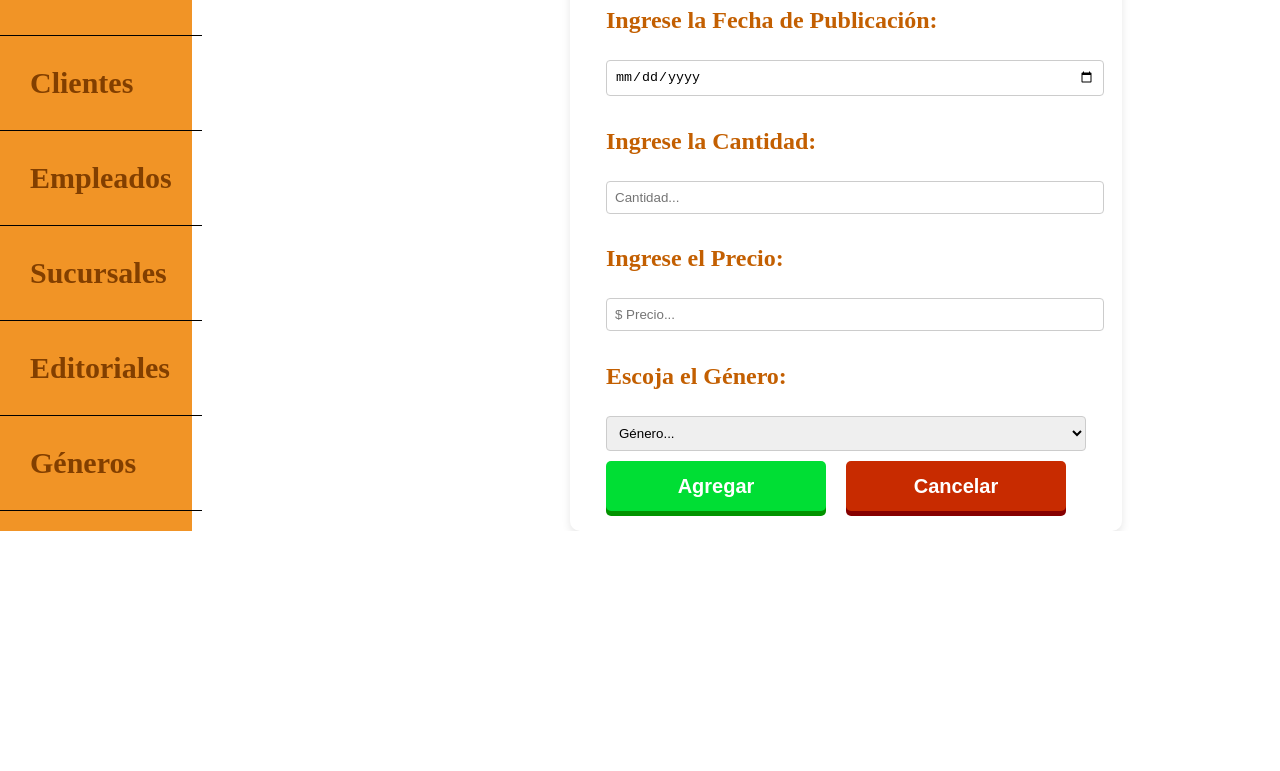
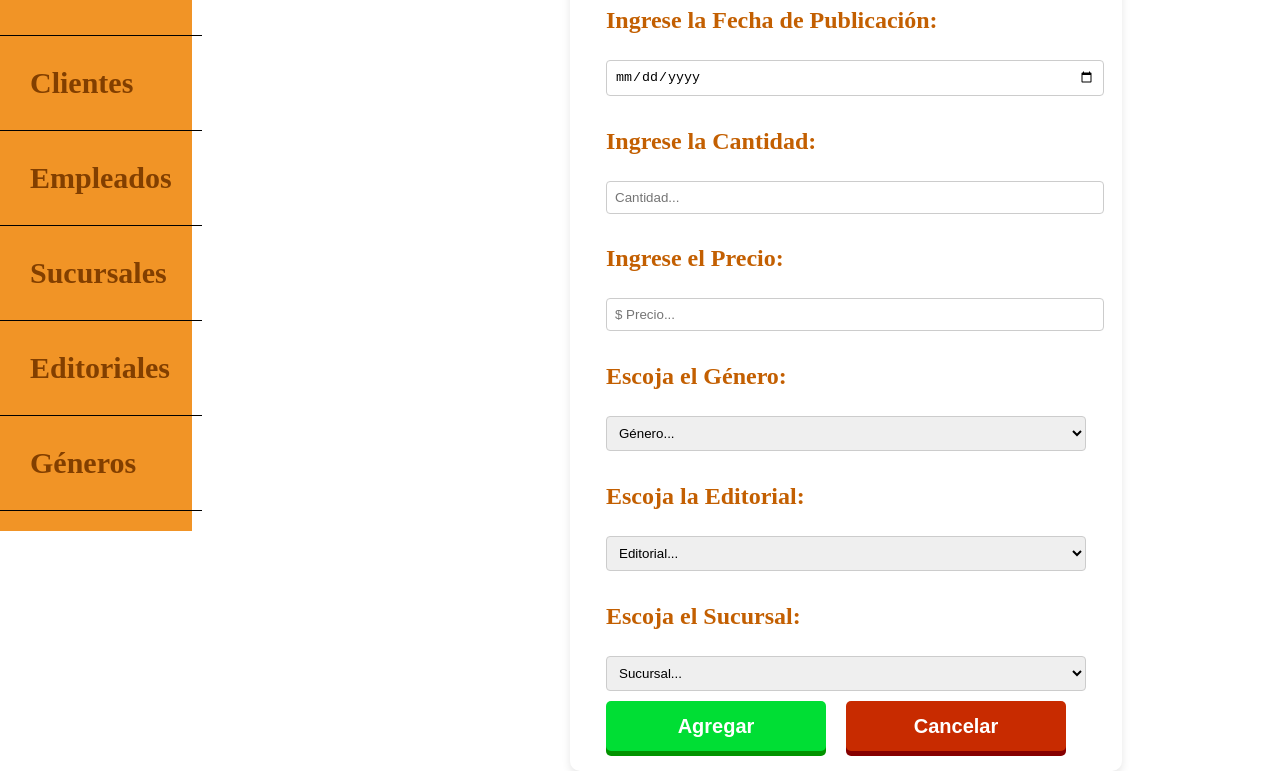
Before and after one commit to cuboalcub/front-Quijote, an Angular app: page /altaLibros in a window 1280 px wide. Shown: the part 397-1168 px from the top of the page. Before the commit the page ends 928 px from the top, so only its background shows below. Built offline with nearby package versions, Linux system fonts and the light colour scheme.

Commit message:
actualizao

```diff
--- a/src/app/alta-libros/alta-libros.component.html
+++ b/src/app/alta-libros/alta-libros.component.html
@@ -23,6 +23,18 @@
           <option>Género...</option>
         </select>
       </div>
+      <div class="form-group">
+        <h2 class="titulo-secundario">Escoja la Editorial:</h2>
+        <select id="editorial" name="editorial">
+          <option>Editorial...</option>
+        </select>
+      </div>
+      <div class="form-group">
+        <h2 class="titulo-secundario">Escoja el Sucursal:</h2>
+        <select id="sucursal" name="sucursal">
+          <option>Sucursal...</option>
+        </select>
+      </div>
       <!-- Repite para editorial y sucursal -->
       <div class="button-group">
         <button type="submit" class="agregar-btn">Agregar</button>
```
